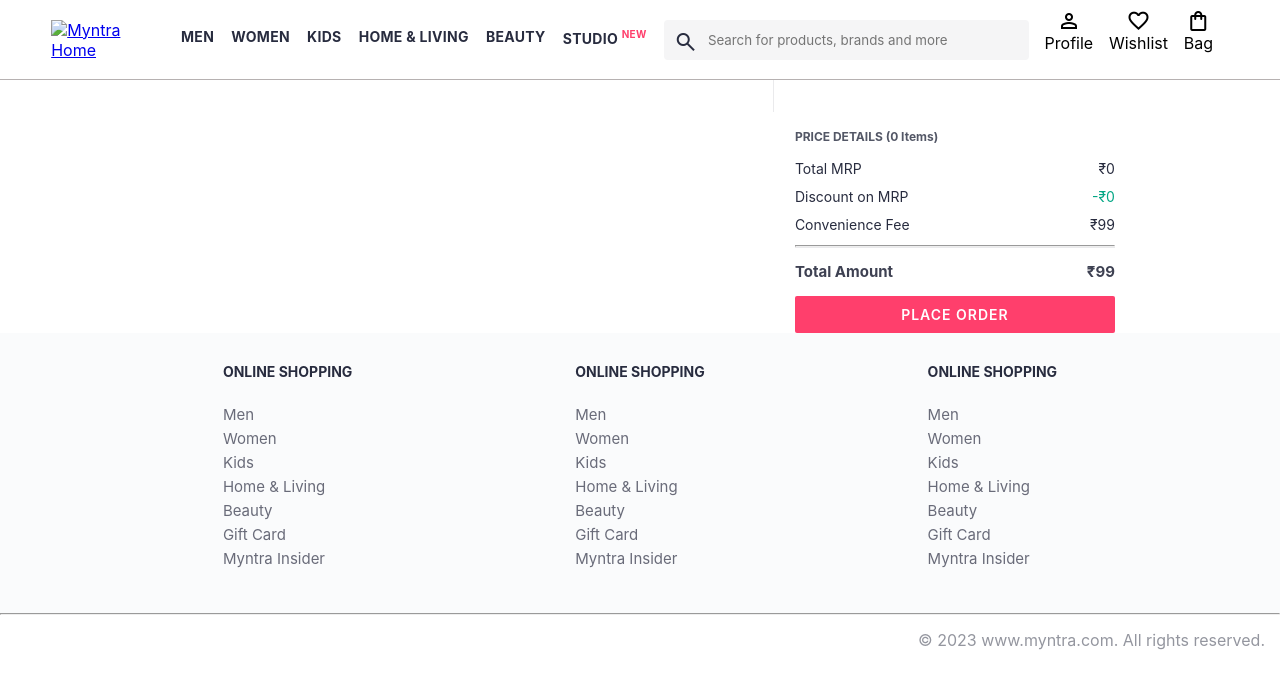
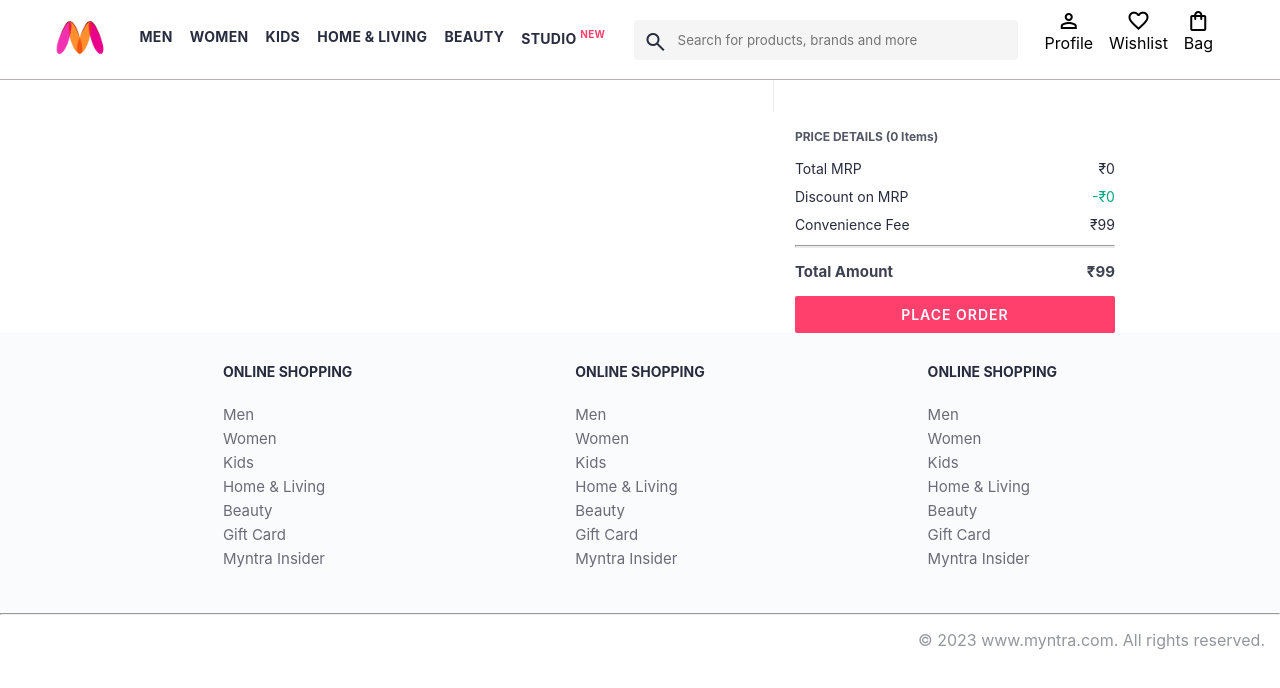
Before and after one commit to vibhasaroha03/MyntraClone, a plain HTML site: page pages/bag.html in a window 1280 px wide. Drawn offline with nearby package versions, Linux system fonts and the light colour scheme.

Commit message:
bag.html

```diff
--- a/pages/bag.html
+++ b/pages/bag.html
@@ -9,7 +9,7 @@
 <body>
     <header>
         <div class="logo_container">
-            <a href="#"><img class="myntra_home" src="../images/myntra_logo.webp" alt="Myntra Home"></a>
+            <a href="#"><img class="myntra_home" src="../images/myntralogo.jpg" alt="Myntra Home"></a>
         </div>
         <nav class="nav_bar">
             <a href="#">Men</a>
```
